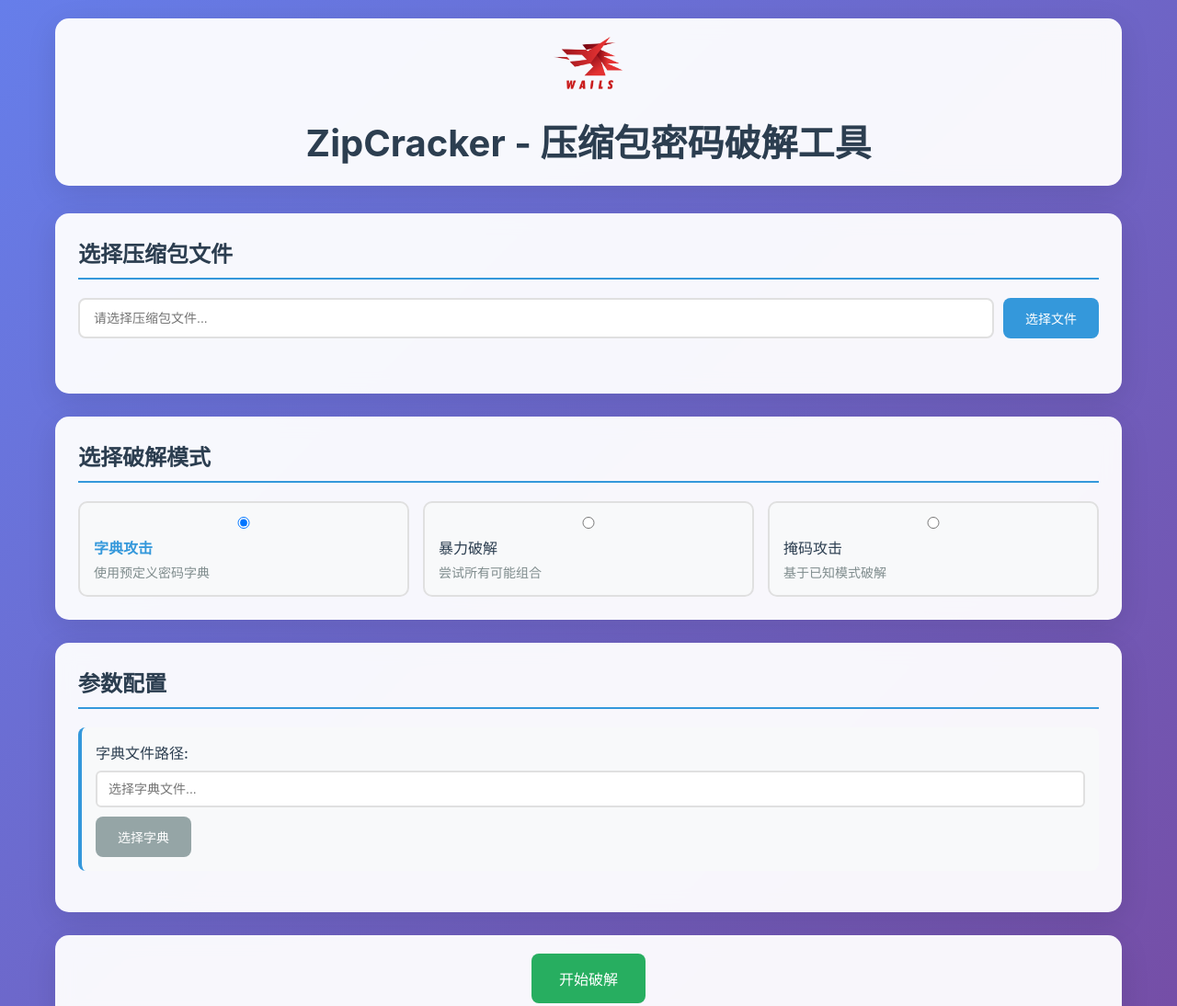
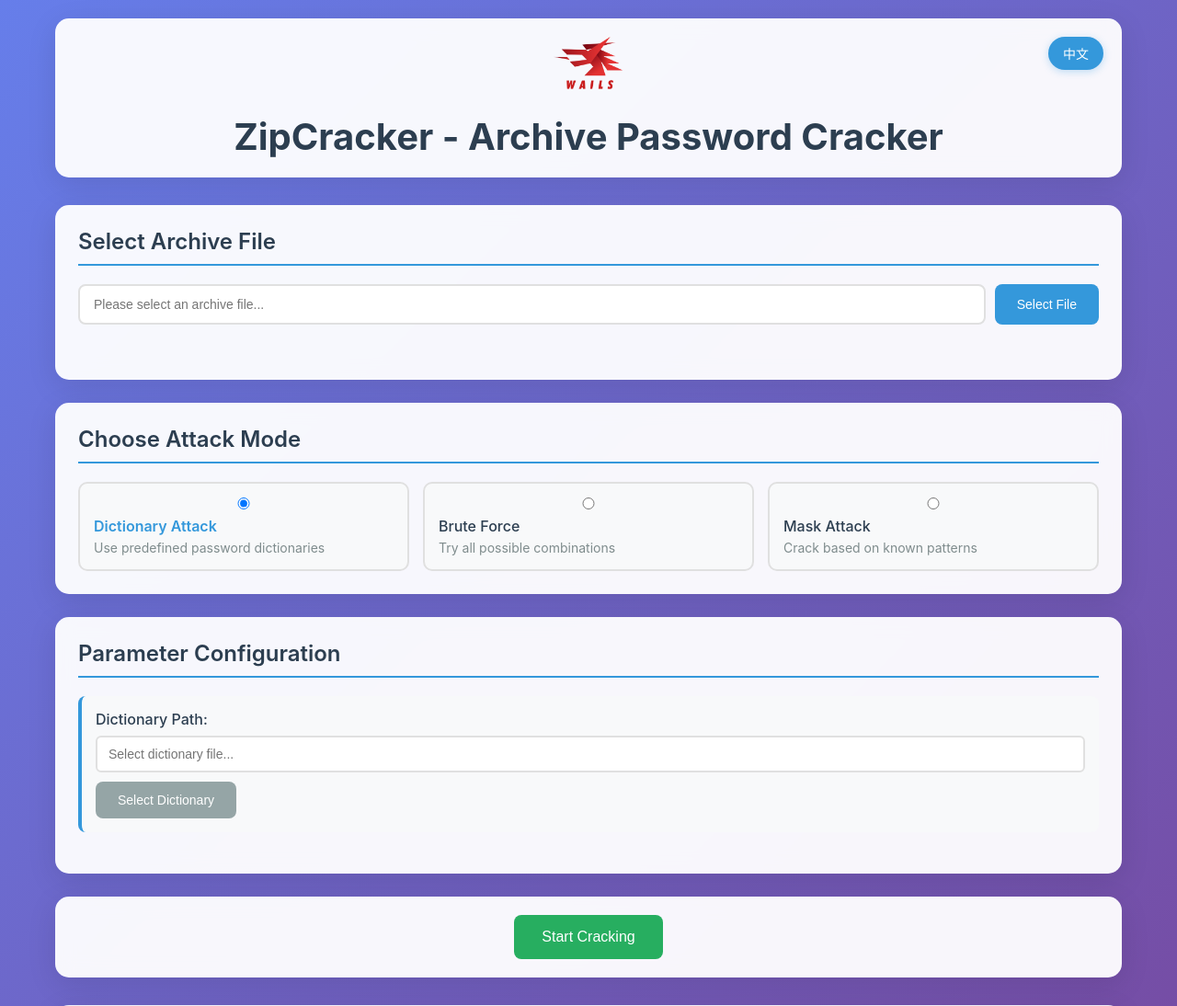
Before and after one commit to ZingYao/zipcracker, a website built with Vite: page frontend/index.html in a window 1280 px wide. Shown: the top 1094 px of the page at 92% size. Built offline with nearby package versions, Linux system fonts and the light colour scheme.

Commit message:
feat: 添加前端多语言支持
- 创建 i18n.js 多语言配置文件
- 支持中文和英文两种语言
- 自动读取系统语言，默认中文
- 添加语言切换按钮和样式
- 更新所有 UI 文本为多语言支持
- 添加语言切换功能
- 创建测试页面验证多语言功能

```diff
--- /dev/null
+++ b/frontend/src/i18n.js
@@ -0,0 +1,202 @@
+// 多语言配置
+const i18n = {
+    // 中文
+    'zh-CN': {
+        title: 'ZipCracker - 压缩包密码破解工具',
+        fileSection: {
+            title: '选择压缩包文件',
+            placeholder: '请选择压缩包文件...',
+            selectButton: '选择文件',
+            selectDictButton: '选择字典'
+        },
+        modeSection: {
+            title: '选择破解模式',
+            dictionary: {
+                label: '字典攻击',
+                desc: '使用预定义密码字典'
+            },
+            bruteForce: {
+                label: '暴力破解',
+                desc: '尝试所有可能组合'
+            },
+            mask: {
+                label: '掩码攻击',
+                desc: '基于已知模式破解'
+            }
+        },
+        paramsSection: {
+            title: '参数配置',
+            dictPath: '字典文件路径:',
+            dictPlaceholder: '选择字典文件...',
+            minLength: '最小长度:',
+            maxLength: '最大长度:',
+            charset: '字符集:',
+            charsetPlaceholder: '字符集',
+            maskPattern: '掩码模式:',
+            maskPlaceholder: '例如: ?l?l?d?d?d',
+            maskTitle: '?l=小写字母 ?u=大写字母 ?d=数字 ?s=特殊字符'
+        },
+        controlSection: {
+            start: '开始破解',
+            stop: '停止破解'
+        },
+        progressSection: {
+            title: '破解进度',
+            currentAttempt: '当前尝试:',
+            attemptsCount: '已尝试次数:',
+            crackSpeed: '破解速度:',
+            timeElapsed: '已用时间:'
+        },
+        resultSection: {
+            title: '破解结果',
+            success: '破解成功！',
+            password: '密码:',
+            timeSpent: '用时:',
+            attempts: '尝试次数:',
+            speed: '平均速度:',
+            failed: '破解失败',
+            error: '错误信息:'
+        },
+        messages: {
+            selectFileFirst: '请先选择压缩包文件',
+            invalidFile: '无效的文件格式',
+            fileNotExist: '文件不存在',
+            crackingInProgress: '正在破解中...',
+            crackingStopped: '破解已停止',
+            noPasswordFound: '未找到密码',
+            unknownError: '未知错误'
+        },
+        language: {
+            name: '中文',
+            switch: 'English'
+        }
+    },
+
+    // 英文
+    'en-US': {
+        title: 'ZipCracker - Archive Password Cracker',
+        fileSection: {
+            title: 'Select Archive File',
+            placeholder: 'Please select an archive file...',
+            selectButton: 'Select File',
+            selectDictButton: 'Select Dictionary'
+        },
+        modeSection: {
+            title: 'Choose Attack Mode',
+            dictionary: {
+                label: 'Dictionary Attack',
+                desc: 'Use predefined password dictionaries'
+            },
+            bruteForce: {
+                label: 'Brute Force',
+                desc: 'Try all possible combinations'
+            },
+            mask: {
+                label: 'Mask Attack',
+                desc: 'Crack based on known patterns'
+            }
+        },
+        paramsSection: {
+            title: 'Parameter Configuration',
+            dictPath: 'Dictionary Path:',
+            dictPlaceholder: 'Select dictionary file...',
+            minLength: 'Min Length:',
+            maxLength: 'Max Length:',
+            charset: 'Character Set:',
+            charsetPlaceholder: 'Character set',
+            maskPattern: 'Mask Pattern:',
+            maskPlaceholder: 'e.g., ?l?l?d?d?d',
+            maskTitle: '?l=lowercase ?u=uppercase ?d=digit ?s=special'
+        },
+        controlSection: {
+            start: 'Start Cracking',
+            stop: 'Stop Cracking'
+        },
+        progressSection: {
+            title: 'Cracking Progress',
+            currentAttempt: 'Current Attempt:',
+            attemptsCount: 'Attempts:',
+            crackSpeed: 'Speed:',
+            timeElapsed: 'Time Elapsed:'
+        },
+        resultSection: {
+            title: 'Cracking Result',
+            success: 'Cracking Successful!',
+            password: 'Password:',
+            timeSpent: 'Time Spent:',
+            attempts: 'Attempts:',
+            speed: 'Average Speed:',
+            failed: 'Cracking Failed',
+            error: 'Error:'
+        },
+        messages: {
+            selectFileFirst: 'Please select an archive file first',
+            invalidFile: 'Invalid file format',
+            fileNotExist: 'File does not exist',
+            crackingInProgress: 'Cracking in progress...',
+            crackingStopped: 'Cracking stopped',
+            noPasswordFound: 'No password found',
+            unknownError: 'Unknown error'
+        },
+        language: {
+            name: 'English',
+            switch: '中文'
+        }
+    }
+};
+
+// 获取系统语言
+function getSystemLanguage() {
+    const systemLang = navigator.language || navigator.userLanguage;
+    if (systemLang.startsWith('zh')) {
+        return 'zh-CN';
+    } else {
+        return 'en-US';
+    }
+}
+
+// 获取当前语言
+function getCurrentLanguage() {
+    return localStorage.getItem('language') || getSystemLanguage();
+}
+
+// 设置语言
+function setLanguage(lang) {
+    localStorage.setItem('language', lang);
+    updateUI();
+}
+
+// 获取翻译文本
+function t(key) {
+    const lang = getCurrentLanguage();
+    const keys = key.split('.');
+    let value = i18n[lang];
+
+    for (const k of keys) {
+        if (value && value[k]) {
+            value = value[k];
+        } else {
+            // 如果当前语言没有找到，回退到中文
+            value = i18n['zh-CN'];
+            for (const k2 of keys) {
+                if (value && value[k2]) {
+                    value = value[k2];
+                } else {
+                    return key; // 如果都找不到，返回键名
+                }
+            }
+        }
+    }
+
+    return value;
+}
+
+// 切换语言
+function toggleLanguage() {
+    const currentLang = getCurrentLanguage();
+    const newLang = currentLang === 'zh-CN' ? 'en-US' : 'zh-CN';
+    setLanguage(newLang);
+}
+
+// 导出
+export { i18n, getSystemLanguage, getCurrentLanguage, setLanguage, t, toggleLanguage };
--- a/frontend/src/main.js
+++ b/frontend/src/main.js
@@ -8,102 +8,105 @@ import {
     GetSupportedFormats,
     GetAttackModes
 } from '../wailsjs/go/main/App';
+import { t, toggleLanguage, getCurrentLanguage } from './i18n.js';
 
 // 全局变量
 let selectedFile = '';
 let isCracking = false;
 
+function updateUI() {
     document.querySelector('#app').innerHTML = `
         <div class="container">
             <header class="header">
                 <img id="logo" class="logo">
-            <h1>ZipCracker - 压缩包密码破解工具</h1>
+                <h1>${t('title')}</h1>
+                <button class="language-toggle" onclick="toggleLanguage()">${t('language.switch')}</button>
             </header>
 
             <main class="main">
                 <!-- 文件选择区域 -->
                 <div class="file-section">
-                <h2>选择压缩包文件</h2>
+                    <h2>${t('fileSection.title')}</h2>
                     <div class="file-input">
-                    <input type="text" id="filePath" placeholder="请选择压缩包文件..." readonly>
-                    <button class="btn btn-primary" onclick="selectFile()">选择文件</button>
+                        <input type="text" id="filePath" placeholder="${t('fileSection.placeholder')}" readonly>
+                        <button class="btn btn-primary" onclick="selectFile()">${t('fileSection.selectButton')}</button>
                     </div>
                     <div id="fileInfo" class="file-info"></div>
                 </div>
 
                 <!-- 破解模式选择 -->
                 <div class="mode-section">
-                <h2>选择破解模式</h2>
+                    <h2>${t('modeSection.title')}</h2>
                     <div class="mode-options">
                         <label class="mode-option">
                             <input type="radio" name="mode" value="dictionary" checked>
-                        <span class="mode-label">字典攻击</span>
-                        <span class="mode-desc">使用预定义密码字典</span>
+                            <span class="mode-label">${t('modeSection.dictionary.label')}</span>
+                            <span class="mode-desc">${t('modeSection.dictionary.desc')}</span>
                         </label>
                         <label class="mode-option">
                             <input type="radio" name="mode" value="bruteForce">
-                        <span class="mode-label">暴力破解</span>
-                        <span class="mode-desc">尝试所有可能组合</span>
+                            <span class="mode-label">${t('modeSection.bruteForce.label')}</span>
+                            <span class="mode-desc">${t('modeSection.bruteForce.desc')}</span>
                         </label>
                         <label class="mode-option">
                             <input type="radio" name="mode" value="mask">
-                        <span class="mode-label">掩码攻击</span>
-                        <span class="mode-desc">基于已知模式破解</span>
+                            <span class="mode-label">${t('modeSection.mask.label')}</span>
+                            <span class="mode-desc">${t('modeSection.mask.desc')}</span>
                         </label>
                     </div>
                 </div>
 
                 <!-- 参数配置 -->
                 <div class="params-section">
-                <h2>参数配置</h2>
+                    <h2>${t('paramsSection.title')}</h2>
                     <div id="dictionaryParams" class="params-group">
-                    <label>字典文件路径:</label>
-                    <input type="text" id="dictPath" placeholder="选择字典文件...">
-                    <button class="btn btn-secondary" onclick="selectDictFile()">选择字典</button>
+                        <label>${t('paramsSection.dictPath')}</label>
+                        <input type="text" id="dictPath" placeholder="${t('paramsSection.dictPlaceholder')}">
+                        <button class="btn btn-secondary" onclick="selectDictFile()">${t('fileSection.selectDictButton')}</button>
                     </div>
                     <div id="bruteForceParams" class="params-group" style="display: none;">
                         <div class="param-row">
-                        <label>最小长度:</label>
+                            <label>${t('paramsSection.minLength')}</label>
                             <input type="number" id="minLength" value="1" min="1" max="20">
                         </div>
                         <div class="param-row">
-                        <label>最大长度:</label>
+                            <label>${t('paramsSection.maxLength')}</label>
                             <input type="number" id="maxLength" value="8" min="1" max="20">
                         </div>
                         <div class="param-row">
-                        <label>字符集:</label>
-                        <input type="text" id="charset" value="abcdefghijklmnopqrstuvwxyz0123456789" placeholder="字符集">
+                            <label>${t('paramsSection.charset')}</label>
+                            <input type="text" id="charset" value="abcdefghijklmnopqrstuvwxyz0123456789" placeholder="${t('paramsSection.charsetPlaceholder')}">
                         </div>
                     </div>
                     <div id="maskParams" class="params-group" style="display: none;">
-                    <label>掩码模式:</label>
-                    <input type="text" id="maskPattern" placeholder="例如: ?l?l?d?d?d" title="?l=小写字母 ?u=大写字母 ?d=数字 ?s=特殊字符">
+                        <label>${t('paramsSection.maskPattern')}</label>
+                        <input type="text" id="maskPattern" placeholder="${t('paramsSection.maskPlaceholder')}" title="${t('paramsSection.maskTitle')}">
                     </div>
                 </div>
 
                 <!-- 控制按钮 -->
                 <div class="control-section">
-                <button id="startBtn" class="btn btn-success" onclick="startCracking()">开始破解</button>
-                <button id="stopBtn" class="btn btn-danger" onclick="stopCracking()" style="display: none;">停止破解</button>
+                    <button id="startBtn" class="btn btn-success" onclick="startCracking()">${t('controlSection.start')}</button>
+                    <button id="stopBtn" class="btn btn-danger" onclick="stopCracking()" style="display: none;">${t('controlSection.stop')}</button>
                 </div>
 
                 <!-- 进度显示 -->
                 <div id="progressSection" class="progress-section" style="display: none;">
-                <h3>破解进度</h3>
+                    <h3>${t('progressSection.title')}</h3>
                     <div class="progress-bar">
                         <div id="progressBar" class="progress-fill"></div>
                     </div>
                     <div id="progressInfo" class="progress-info">
-                    <div>当前尝试: <span id="currentAttempt">-</span></div>
-                    <div>已尝试次数: <span id="attemptsCount">0</span></div>
-                    <div>破解速度: <span id="crackSpeed">0 p/s</span></div>
-                    <div>已用时间: <span id="timeElapsed">0s</span></div>
+                        <div>${t('progressSection.currentAttempt')} <span id="currentAttempt">-</span></div>
+                        <div>${t('progressSection.attemptsCount')} <span id="attemptsCount">0</span></div>
+                        <div>${t('progressSection.crackSpeed')} <span id="crackSpeed">0 p/s</span></div>
+                        <div>${t('progressSection.timeElapsed')} <span id="timeElapsed">0s</span></div>
                 </div>
             </div>
 
             <!-- 结果显示 -->
             <div id="resultSection" class="result-section" style="display: none;">
-                <h3>破解结果</h3>
+                <h3>${t('resultSection.title')}</h3>
                 <div id="resultContent" class="result-content"></div>
             </div>
         </main>
@@ -115,10 +118,9 @@ document.querySelector('#app').innerHTML = `
     </div>
     `;
 
+    // 重新绑定事件监听器
     document.getElementById('logo').src = logo;
 
-// 初始化
-document.addEventListener('DOMContentLoaded', function() {
     // 监听破解模式变化
     document.querySelectorAll('input[name="mode"]').forEach(radio => {
         radio.addEventListener('change', function() {
@@ -127,6 +129,11 @@ document.addEventListener('DOMContentLoaded', function() {
     });
 
     updateParamsVisibility();
+}
+
+// 初始化
+document.addEventListener('DOMContentLoaded', function() {
+    updateUI();
 });
 
 // 更新参数显示
@@ -170,7 +177,7 @@ window.selectFile = async function() {
         }
     } catch (err) {
         console.error('选择文件失败:', err);
-        document.getElementById('fileInfo').innerHTML = '<span class="error">✗ 选择文件失败</span>';
+        document.getElementById('fileInfo').innerHTML = `<span class="error">✗ ${t('messages.selectFileFirst')}</span>`;
     }
 };
 
@@ -183,7 +190,7 @@ window.selectDictFile = function() {
 // 开始破解
 window.startCracking = async function() {
     if (!selectedFile) {
-        alert('请先选择压缩包文件');
+        alert(t('messages.selectFileFirst'));
         return;
     }
 
@@ -255,20 +262,20 @@ function showResult(result) {
     if (result.success) {
         resultContent.innerHTML = `
             <div class="success-result">
-                <h4>🎉 破解成功！</h4>
-                <p><strong>密码:</strong> <span class="password">${result.password}</span></p>
-                <p><strong>用时:</strong> ${result.timeSpent}</p>
-                <p><strong>尝试次数:</strong> ${result.attempts.toLocaleString()}</p>
-                <p><strong>平均速度:</strong> ${result.speed}</p>
+                <h4>🎉 ${t('resultSection.success')}</h4>
+                <p><strong>${t('resultSection.password')}</strong> <span class="password">${result.password}</span></p>
+                <p><strong>${t('resultSection.timeSpent')}</strong> ${result.timeSpent}</p>
+                <p><strong>${t('resultSection.attempts')}</strong> ${result.attempts.toLocaleString()}</p>
+                <p><strong>${t('resultSection.speed')}</strong> ${result.speed}</p>
             </div>
         `;
     } else {
         resultContent.innerHTML = `
             <div class="error-result">
-                <h4>❌ 破解失败</h4>
-                <p><strong>错误信息:</strong> ${result.error}</p>
-                <p><strong>用时:</strong> ${result.timeSpent || '0s'}</p>
-                <p><strong>尝试次数:</strong> ${result.attempts ? result.attempts.toLocaleString() : '0'}</p>
+                <h4>❌ ${t('resultSection.failed')}</h4>
+                <p><strong>${t('resultSection.error')}</strong> ${result.error}</p>
+                <p><strong>${t('resultSection.timeSpent')}</strong> ${result.timeSpent || '0s'}</p>
+                <p><strong>${t('resultSection.attempts')}</strong> ${result.attempts ? result.attempts.toLocaleString() : '0'}</p>
             </div>
         `;
     }
--- a/frontend/src/style.css
+++ b/frontend/src/style.css
@@ -35,6 +35,7 @@ body {
     border-radius: 15px;
     box-shadow: 0 8px 32px rgba(0, 0, 0, 0.1);
     backdrop-filter: blur(10px);
+    position: relative;
 }
 
 .header h1 {
@@ -47,6 +48,32 @@ body {
 .logo {
     height: 60px;
     margin-bottom: 10px;
+}
+
+/* 语言切换按钮 */
+.language-toggle {
+    position: absolute;
+    top: 20px;
+    right: 20px;
+    background: #3498db;
+    color: white;
+    border: none;
+    padding: 8px 16px;
+    border-radius: 20px;
+    font-size: 14px;
+    cursor: pointer;
+    transition: all 0.3s ease;
+    box-shadow: 0 2px 8px rgba(52, 152, 219, 0.3);
+}
+
+.language-toggle:hover {
+    background: #2980b9;
+    transform: translateY(-2px);
+    box-shadow: 0 4px 12px rgba(52, 152, 219, 0.4);
+}
+
+.language-toggle:active {
+    transform: translateY(0);
 }
 
 /* 主内容区域 */
```
Also changed, not shown: frontend/test-i18n.html (added, +89 -0 lines). Lines whose indentation alone changed are shown as unchanged.
